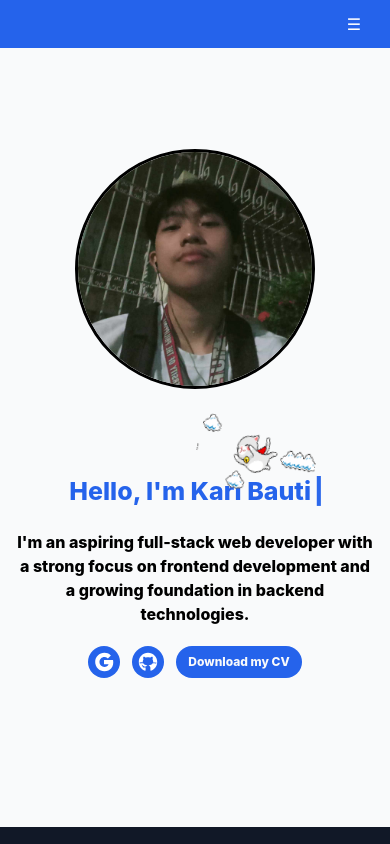
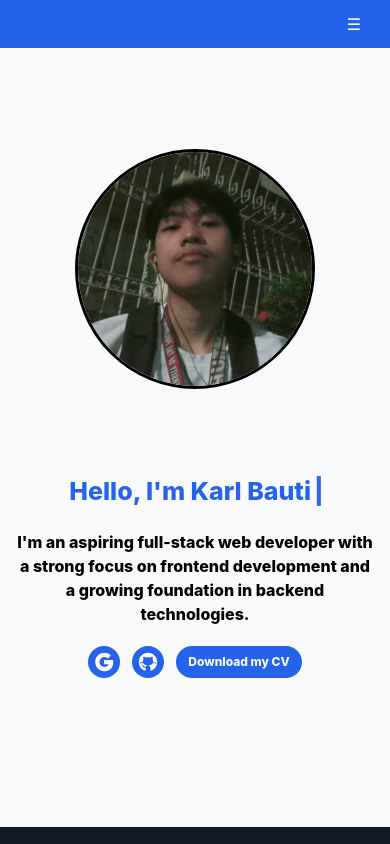
Before and after one commit to KarlBautista/Portfolio, a React (Vite) app in the folder Portfolio/: page / in a window 390 px wide. Shown: the top 844 px of the page. Built offline with nearby package versions, Linux system fonts and the light colour scheme.

Commit message:
hide the cursor follower in phones

```diff
--- a/Portfolio/src/App.jsx
+++ b/Portfolio/src/App.jsx
@@ -18,9 +18,10 @@ const App = () => {
 
   return (
     <div className='h-auto w-full bg-[#F9FAFB] scroll-smooth overflow-x-hidden'>
-        <CursorFollower />
+        <div className='hidden md:block'>
+              <CursorFollower />
+        </div>
         <Header heroRef={heroRef} aboutMeRef={aboutMeRef} projectsRef={projectsRef} certificationsRef={certificationsRef} contactMeRef={contactMeRef}/>
-
         <Hero heroRef={heroRef} />
         <AboutMe aboutMeRef={aboutMeRef}/>
         <Projects projectsRef={projectsRef} />
--- a/Portfolio/src/components/CursorFollower.jsx
+++ b/Portfolio/src/components/CursorFollower.jsx
@@ -41,7 +41,7 @@ const CursorFollower = () => {
     <div
       ref={followerRef}
       style={{
-        position: "fixed",
+        position: 'fixed',
         top: 0,
         left: 0,
         pointerEvents: "none",
```
